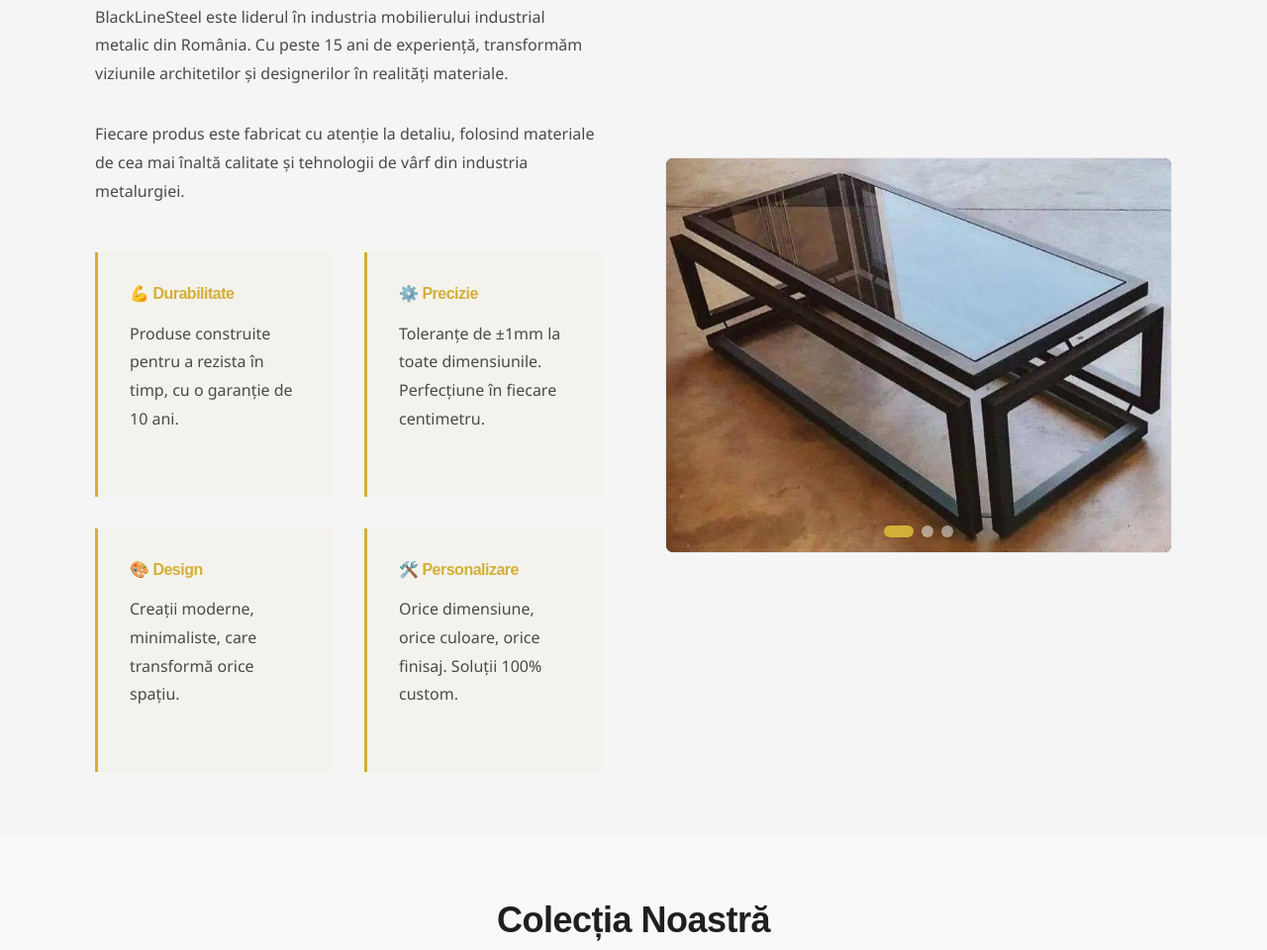
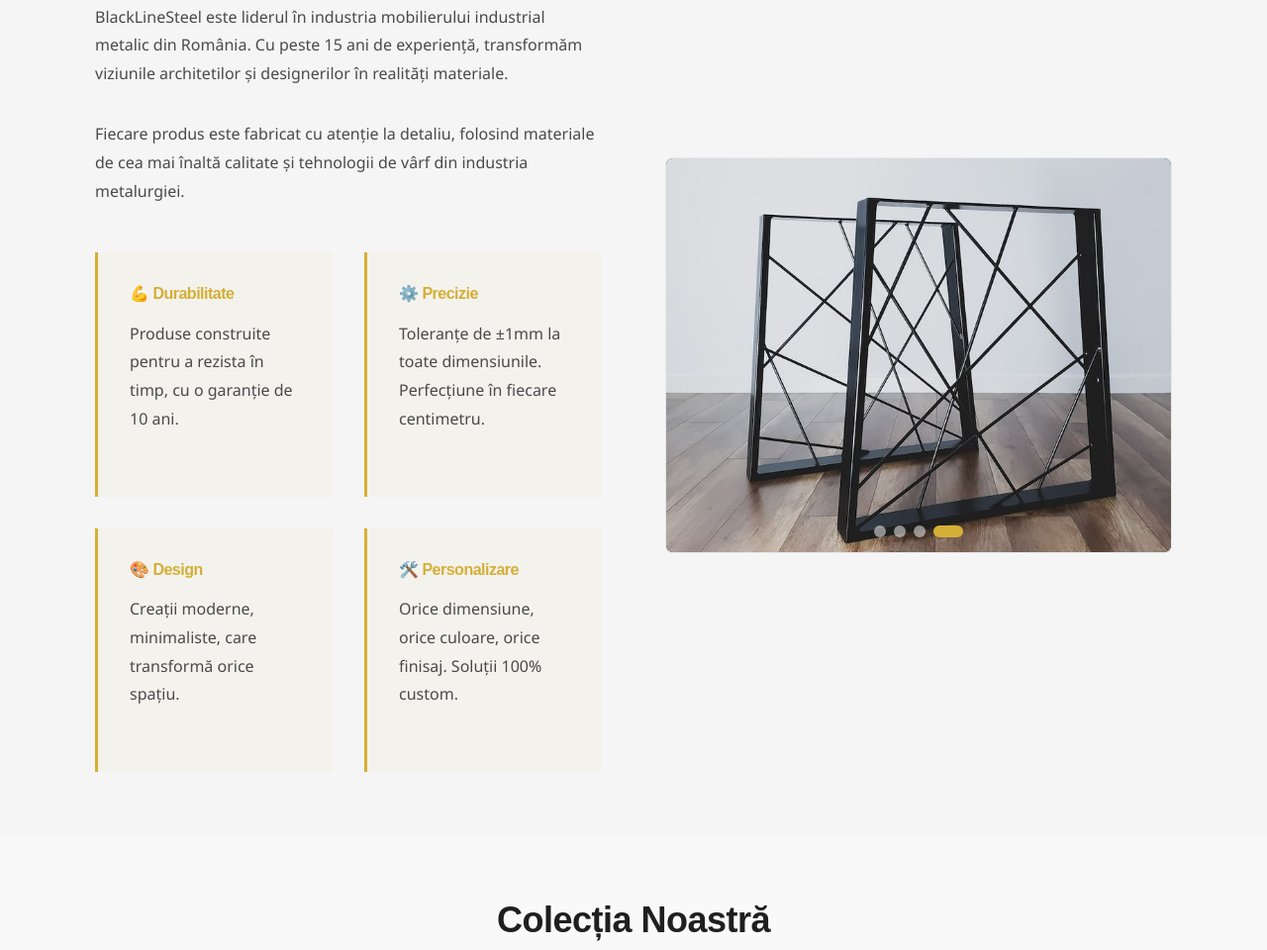
Before and after one commit to soporanadrian/black-line-steel, a website: page index.html in a window 1280 px wide. Shown: the part 1256-2216 px from the top of the page at 99% size. Drawn offline with Linux system fonts and the light colour scheme.

Commit message:
Add 4th image to carousel (structuri_2.jpg) - all 4 product images now included

```diff
--- a/index.html
+++ b/index.html
@@ -100,11 +100,13 @@
             <img src="assets/images/mese_1.jfif" alt="BlackLineSteel - Masă Industrial" class="carousel-img active" style="width: 100%; height: 100%; object-fit: cover;">
             <img src="assets/images/mese_2.jfif" alt="BlackLineSteel - Masă de Lucru" class="carousel-img" style="width: 100%; height: 100%; object-fit: cover;">
             <img src="assets/images/structuri_1.jfif" alt="BlackLineSteel - Structură Metalică" class="carousel-img" style="width: 100%; height: 100%; object-fit: cover;">
+            <img src="assets/images/structuri_2.jpg" alt="BlackLineSteel - Cadru Metallic Industrial" class="carousel-img" style="width: 100%; height: 100%; object-fit: cover;">
           </div>
           <div class="carousel-dots">
             <span class="dot active" data-index="0"></span>
             <span class="dot" data-index="1"></span>
             <span class="dot" data-index="2"></span>
+            <span class="dot" data-index="3"></span>
           </div>
         </div>
       </div>
```
